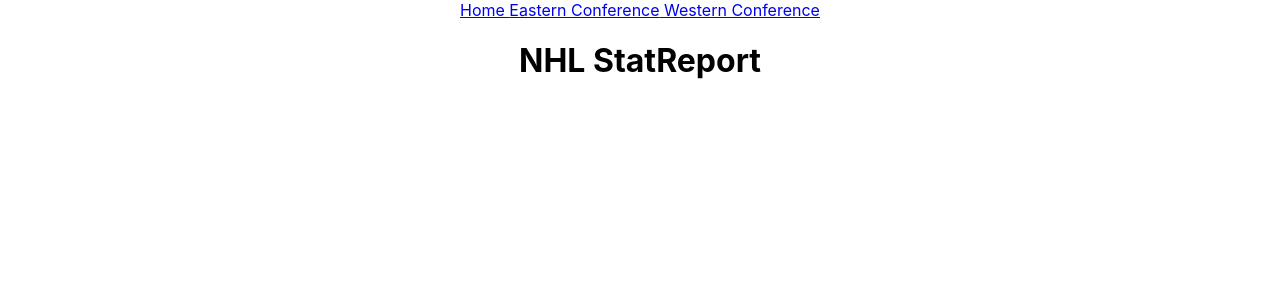
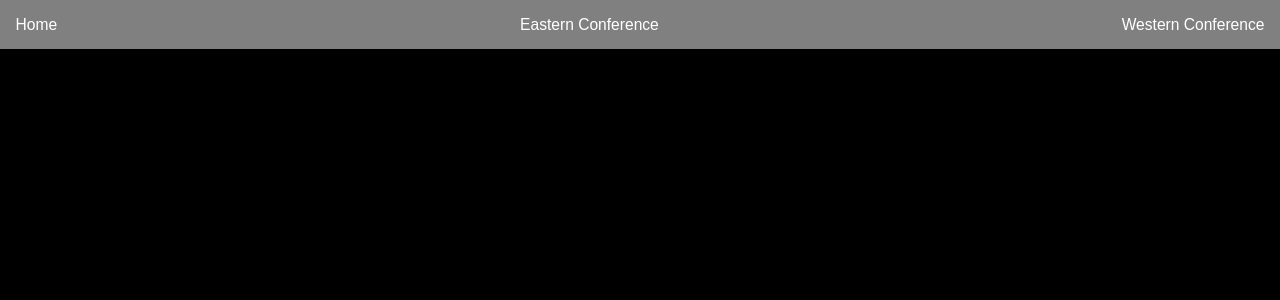
Before and after one commit to cblystone67/NHL-StatReport, a React (Create React App) app: page /eastern/1/teams/1 in a window 1280 px wide. Shown: the top 300 px of the page. Built offline with nearby package versions, Linux system fonts and the light colour scheme.

Commit message:
WIP: Added style and img to Home page

```diff
--- a/src/components/App/App.css
+++ b/src/components/App/App.css
@@ -1,38 +1,58 @@
-.App {
+*{
+  box-sizing: border-box;
+}
+
+body, html{
+  margin: 0;
+  padding: 0;
+  font-family: Arial, Helvetica, sans-serif;
+	font-size: 13px;
+}
+
+body {
+  background-color: black;
+  color: ghostwhite;
+}
+
+nav {
+  display: flex;
+  justify-content: space-between;
+  background-color: gray;
+  color: white;
+  padding: 1em;
+  font-size: 1.2em;
+}
+
+nav a {
+  color: white;
+  text-decoration: none;
+}
+
+.container{
+  display: flex;
+  flex-direction: column;
+  width: 90%;
+  margin: 0 auto;
+}
+
+.container a{
+  color: whitesmoke;
+  text-decoration: none;
+}
+
+.container a:hover{
+  color: rgb(209, 209, 209);
+  text-decoration: underline;
+}
+
+.main-page{
   text-align: center;
 }
-
-.App-logo {
-  height: 40vmin;
-  pointer-events: none;
+.main-page figure {
+  width: 80%;
+  margin: auto;
 }
 
-@media (prefers-reduced-motion: no-preference) {
-  .App-logo {
-    animation: App-logo-spin infinite 20s linear;
-  }
+.featured-image{
+  width: 100%
 }
-
-.App-header {
-  background-color: #282c34;
-  min-height: 100vh;
-  display: flex;
-  flex-direction: column;
-  align-items: center;
-  justify-content: center;
-  font-size: calc(10px + 2vmin);
-  color: white;
-}
-
-.App-link {
-  color: #61dafb;
-}
-
-@keyframes App-logo-spin {
-  from {
-    transform: rotate(0deg);
-  }
-  to {
-    transform: rotate(360deg);
-  }
-}
--- a/src/components/App/App.js
+++ b/src/components/App/App.js
@@ -10,7 +10,6 @@
   return (
     <div className="App">
       <NavBar />
-        <h1>NHL StatReport</h1>
         <Routes>
         <Route path="/" element={<Home />} />
         <Route path='/eastern' element={<EasternConference />} />
--- a/src/components/Home/Home.js
+++ b/src/components/Home/Home.js
@@ -2,9 +2,16 @@
 
 function Home() {
   return (
-    <div>
-      <h2>Welcome to the NHL Hockey StatReport</h2>
-    </div>
+    <section className='main-page'>
+      <h2>NHL StatReport</h2>
+      <figure className='featured-figure'>
+      <img referrerPolicy='no-referrer'  alt='snow castle' className='featured-image' src='https://i.imgur.com/OwbMxsm.jpg' />
+      <figcaption Snow Castle>
+
+      </figcaption>
+      </figure>
+
+    </section>
   );
 }
 
```
